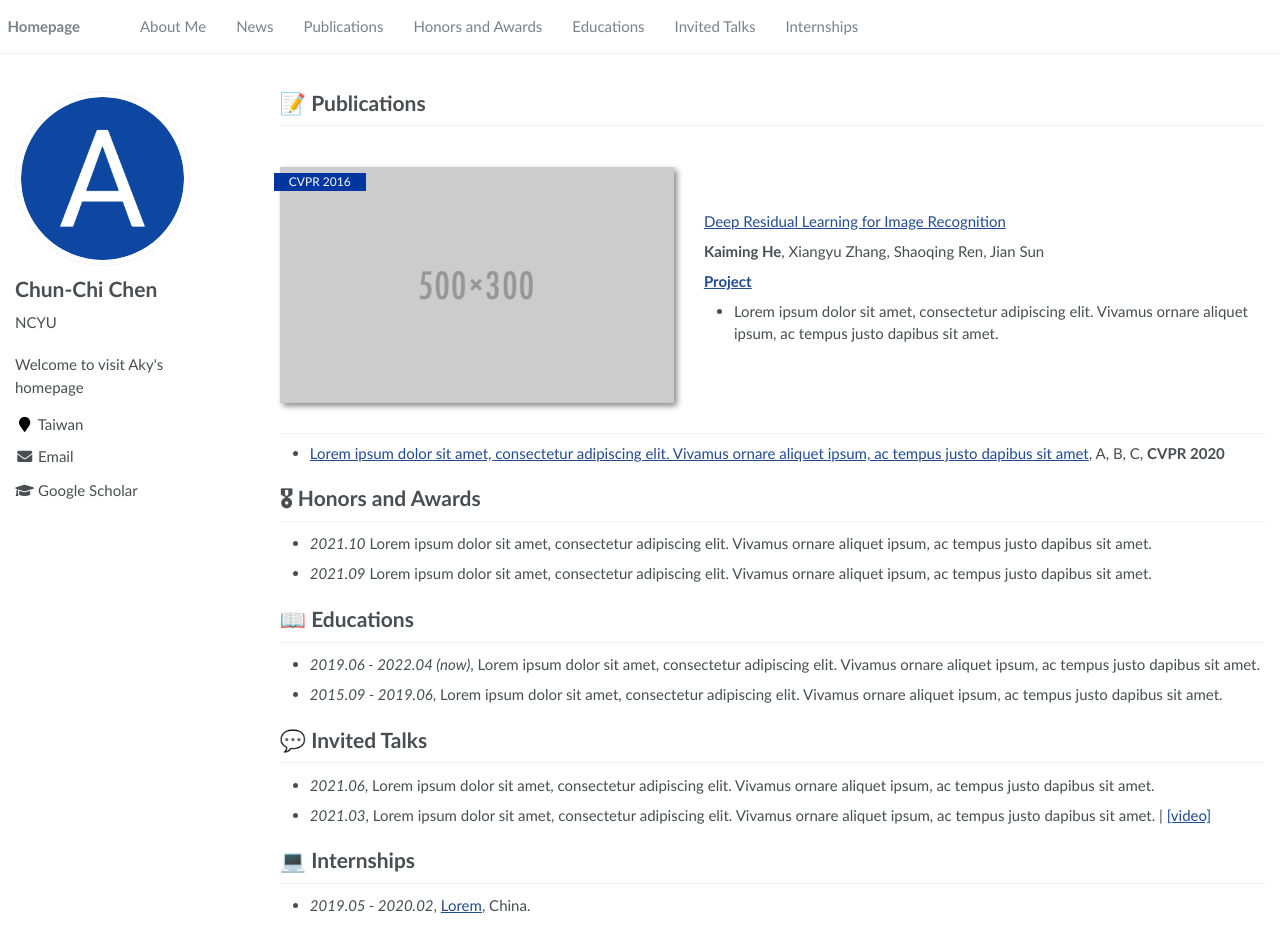
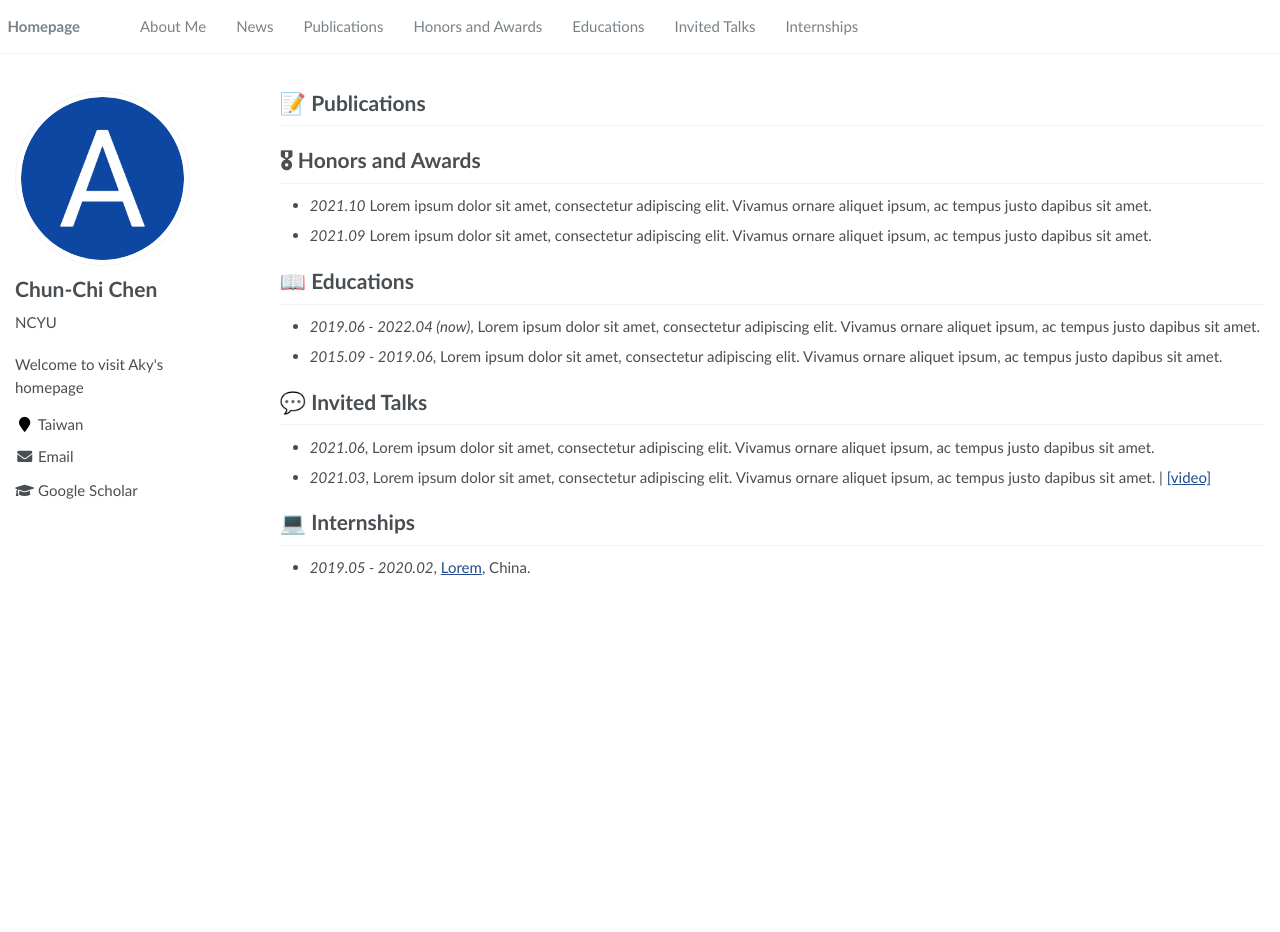
Before and after one commit to aky3100/aky3100.github.io, a Jekyll site: the page built from _pages/about.md, in a window 1280 px wide and 932 px high. Built offline with Jekyll 4.4.1, drawn with Linux system fonts in a browser that asks for light colours.

Commit message:
Update about.md

```diff
--- a/_pages/about.md
+++ b/_pages/about.md
@@ -23,19 +23,8 @@ redirect_from:
 
 # 📝 Publications
 
-<div class='paper-box'><div class='paper-box-image'><div><div class="badge">CVPR 2016</div><img src='images/500x300.png' alt="sym" width="100%"></div></div>
-<div class='paper-box-text' markdown="1">
 
-[Deep Residual Learning for Image Recognition](https://openaccess.thecvf.com/content_cvpr_2016/papers/He_Deep_Residual_Learning_CVPR_2016_paper.pdf)
 
-**Kaiming He**, Xiangyu Zhang, Shaoqing Ren, Jian Sun
-
-[**Project**](https://scholar.google.com/citations?view_op=view_citation&hl=zh-CN&user=DhtAFkwAAAAJ&citation_for_view=DhtAFkwAAAAJ:ALROH1vI_8AC) <strong><span class='show_paper_citations' data='DhtAFkwAAAAJ:ALROH1vI_8AC'></span></strong>
-- Lorem ipsum dolor sit amet, consectetur adipiscing elit. Vivamus ornare aliquet ipsum, ac tempus justo dapibus sit amet.
-</div>
-</div>
-
-- [Lorem ipsum dolor sit amet, consectetur adipiscing elit. Vivamus ornare aliquet ipsum, ac tempus justo dapibus sit amet](https://github.com), A, B, C, **CVPR 2020**
 
 # 🎖 Honors and Awards
 - *2021.10* Lorem ipsum dolor sit amet, consectetur adipiscing elit. Vivamus ornare aliquet ipsum, ac tempus justo dapibus sit amet.
```
